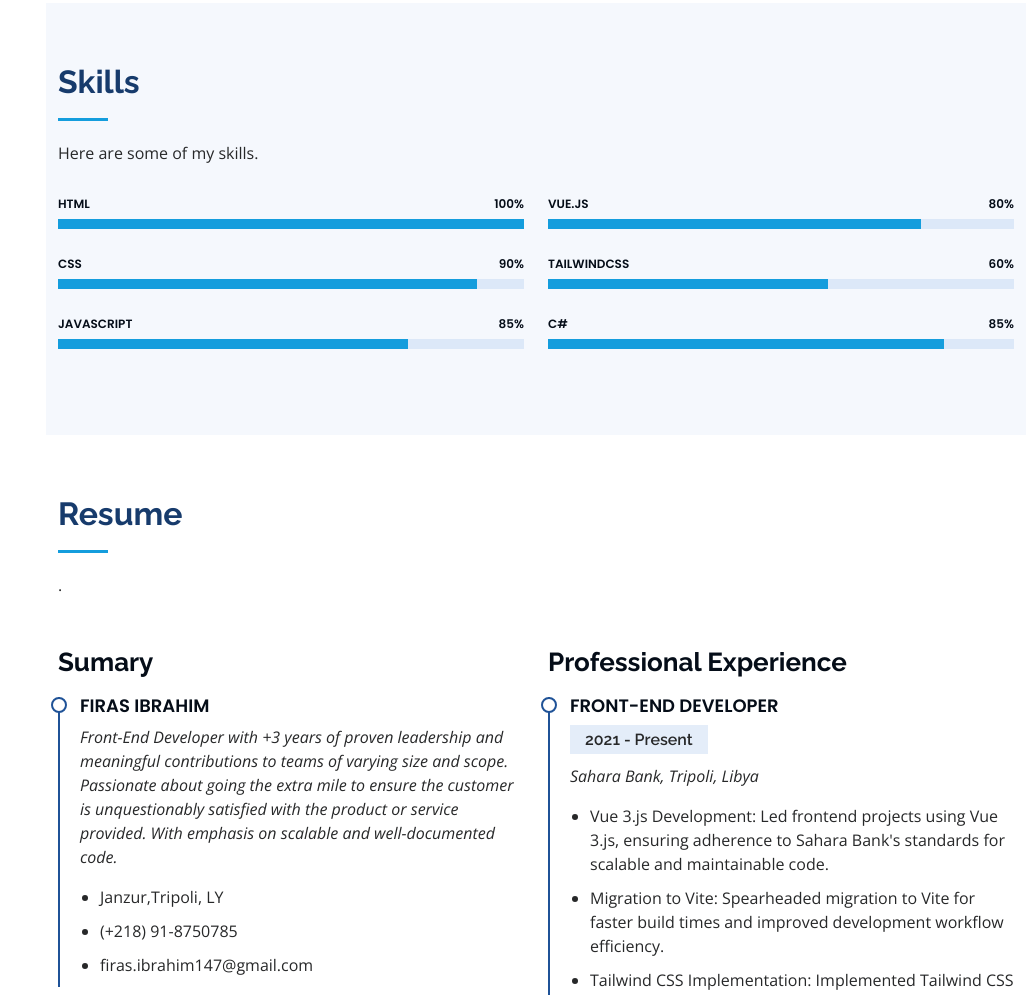
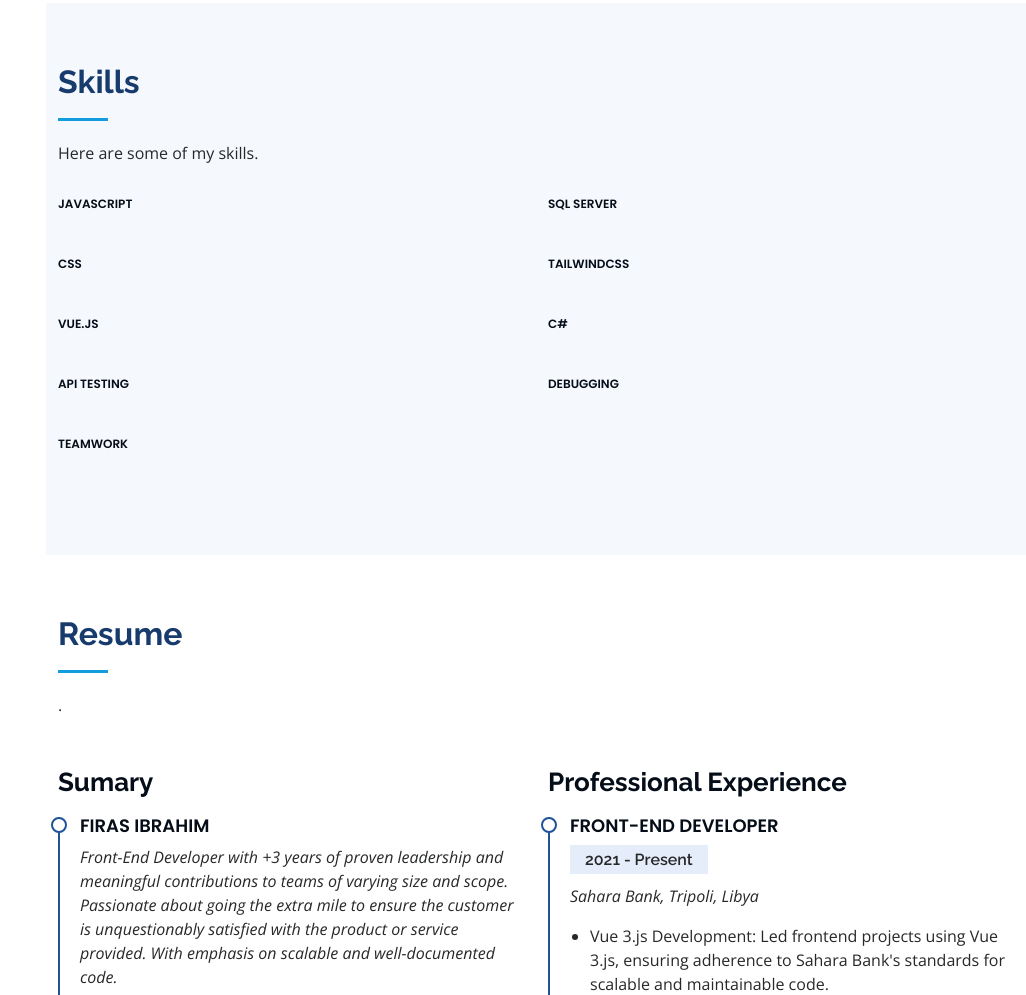
Before and after one commit to firasibrahim/my-Portfolio, a website: page index.html in a window 1280 px wide. Shown: the part 1545-2540 px from the top of the page, without its empty margins (254-1280 px from the left). Drawn offline with nearby package versions, Linux system fonts and the light colour scheme.

Commit message:
reslolve bug not embty field

```diff
--- a/assets/js/main.js
+++ b/assets/js/main.js
@@ -304,5 +304,8 @@
       });
 
     console.log(name.value, "here");
+    name.value = "";
+    email.value = "";
+    message.value = "";
   });
 })();
--- a/index.html
+++ b/index.html
@@ -195,24 +195,26 @@
           <div class="col-lg-6" data-aos="fade-up">
 
             <div class="progress">
-              <span class="skill">HTML <i class="val">100%</i></span>
-              <div class="progress-bar-wrap">
-                <div class="progress-bar" role="progressbar" aria-valuenow="100" aria-valuemin="0" aria-valuemax="100"></div>
-              </div>
+              <span class="skill">JavaScript</span>
+
             </div>
 
             <div class="progress">
-              <span class="skill">CSS <i class="val">90%</i></span>
-              <div class="progress-bar-wrap">
-                <div class="progress-bar" role="progressbar" aria-valuenow="90" aria-valuemin="0" aria-valuemax="100"></div>
-              </div>
+              <span class="skill">CSS</span>
+
             </div>
 
             <div class="progress">
-              <span class="skill">JavaScript <i class="val">85%</i></span>
-              <div class="progress-bar-wrap">
-                <div class="progress-bar" role="progressbar" aria-valuenow="75" aria-valuemin="0" aria-valuemax="100"></div>
-              </div>
+              <span class="skill">Vue.js</span>
+
+            </div>
+            <div class="progress">
+              <span class="skill">API Testing</span>
+
+            </div>
+            <div class="progress">
+              <span class="skill">Teamwork</span>
+
             </div>
 
           </div>
@@ -220,25 +222,24 @@
           <div class="col-lg-6" data-aos="fade-up" data-aos-delay="100">
 
             <div class="progress">
-              <span class="skill">Vue.JS <i class="val">80%</i></span>
-              <div class="progress-bar-wrap">
-                <div class="progress-bar" role="progressbar" aria-valuenow="80" aria-valuemin="0" aria-valuemax="100"></div>
-              </div>
+              <span class="skill">SQL server</span>
+
             </div>
 
             <div class="progress">
-              <span class="skill">TailwindCSS <i class="val">60%</i></span>
-              <div class="progress-bar-wrap">
-                <div class="progress-bar" role="progressbar" aria-valuenow="60" aria-valuemin="0" aria-valuemax="100"></div>
-              </div>
+              <span class="skill">TailwindCSS</span>
+
             </div>
 
             <div class="progress">
-              <span class="skill">C# <i class="val">85%</i></span>
-              <div class="progress-bar-wrap">
-                <div class="progress-bar" role="progressbar" aria-valuenow="85" aria-valuemin="0" aria-valuemax="100"></div>
-              </div>
+              <span class="skill">C#</span>
+
             </div>
+            <div class="progress">
+              <span class="skill">Debugging</span>
+
+            </div>
+
 
           </div>
 
```
